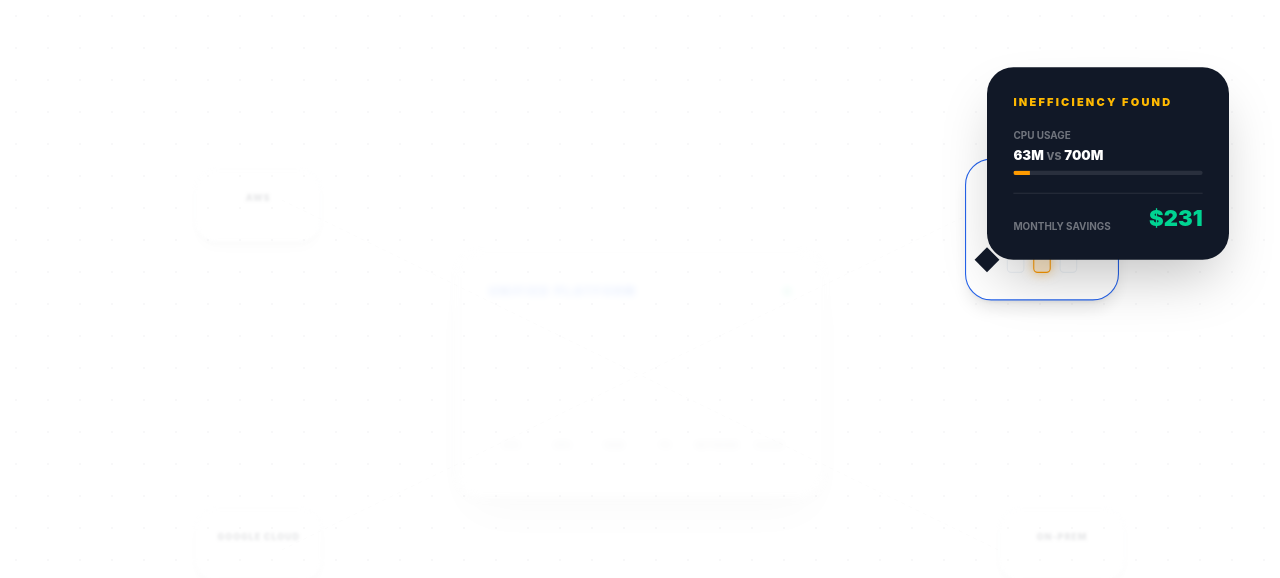
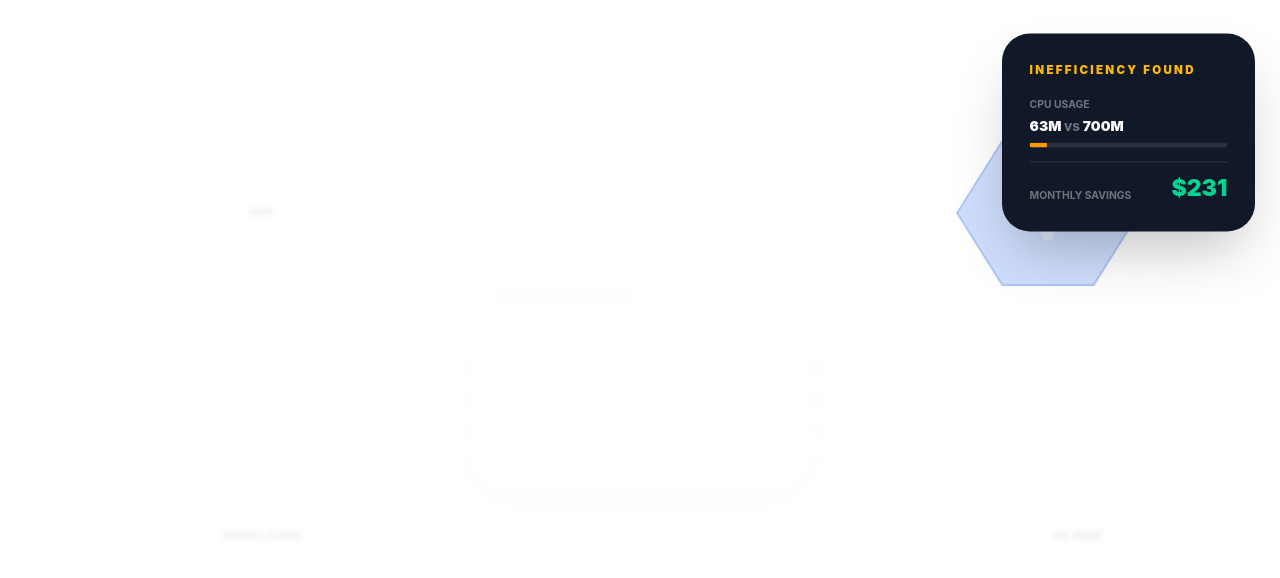
Before and after one commit to nagachaitanya0004/frontend-animation, a Next.js app: page / in a window 1280 px wide. Shown: the top 578 px of the page. Built offline with nearby package versions, Linux system fonts and the light colour scheme.

Commit message:
added multi-cloud cluster nodes with pod visuals

```diff
--- a/src/components/FeatureSection.tsx
+++ b/src/components/FeatureSection.tsx
@@ -2,6 +2,63 @@
 
 import React, { useState, useEffect } from 'react';
 import { motion, Variants, AnimatePresence } from 'framer-motion';
+
+// Hexagon clip-path utility
+const hexPath = "polygon(25% 0%, 75% 0%, 100% 50%, 75% 100%, 25% 100%, 0% 50%)";
+
+interface HexagonNodeProps {
+  label: string;
+  isFocused: boolean;
+  isOptimized: boolean;
+  stage: number;
+  children?: React.ReactNode;
+}
+
+const HexagonNode = ({ label, isFocused, isOptimized, stage, children }: HexagonNodeProps) => {
+  return (
+    <div className="relative group">
+      {/* Hexagon Border/Background Wrapper */}
+      <div
+        className={`w-40 h-32 flex flex-col items-center justify-center transition-all duration-500 relative
+          ${isFocused
+            ? (isOptimized ? 'bg-emerald-500/10' : 'bg-[var(--accent)]/10')
+            : 'bg-[var(--card-bg)]'
+          }
+        `}
+        style={{ clipPath: hexPath }}
+      >
+        {/* Actual Hexagon Content Area */}
+        <div
+          className={`absolute inset-[2px] flex flex-col items-center justify-center transition-all duration-500
+            ${isFocused
+              ? (isOptimized ? 'bg-emerald-50/50 dark:bg-emerald-950/20' : 'bg-blue-50/50 dark:bg-blue-950/20')
+              : 'bg-[var(--card-bg)]'
+            }
+          `}
+          style={{ clipPath: hexPath }}
+        >
+          <span className={`text-[10px] font-black uppercase tracking-widest mb-1 transition-colors
+            ${isFocused ? (isOptimized ? 'text-emerald-500' : 'text-[var(--accent)]') : 'opacity-60'}
+          `}>
+            {label}
+          </span>
+          {children}
+        </div>
+
+        {/* Highlight Border Overlay */}
+        <div
+          className={`absolute inset-0 pointer-events-none transition-all duration-500
+            ${isFocused
+              ? (isOptimized ? 'bg-emerald-500/30' : 'bg-[var(--accent)]/30')
+              : 'bg-[var(--card-border)]/50'
+            }
+          `}
+          style={{ clipPath: hexPath, zIndex: -1 }}
+        />
+      </div>
+    </div>
+  );
+};
 
 export default function FeatureSection() {
   const [stage, setStage] = useState(0); // 0: Unified, 1: Focused, 2: Optimized
@@ -15,7 +72,6 @@ export default function FeatureSection() {
     const timer2 = setTimeout(() => {
       if (stage === 1) setSavings(237);
     }, 3500); // 3.5s: Initial savings increment
-
     const timer3 = setTimeout(() => setShowCursor(true), 4500); // 4.5s: Cursor starts moving
 
     return () => {
@@ -26,21 +82,20 @@ export default function FeatureSection() {
   }, [stage]);
 
   const onCursorReached = () => {
-    // Triggered when cursor finishes its animation path to the pod
     setTimeout(() => {
       setIsOptimized(true);
       setSavings(242);
       setStage(2);
-    }, 200); // Small pause for the "click"
+    }, 200);
   };
 
   const nodeVariants: Variants = {
     hidden: { opacity: 0, scale: 0.8 },
     visible: (id: string) => ({
       opacity: stage === 0 ? 1 : (id === 'azure' ? 1 : 0.15),
-      scale: stage === 0 ? 1 : (id === 'azure' ? 1.1 : 0.9),
-      x: stage >= 1 && id !== 'azure' ? (id.includes('left') ? -20 : 20) : 0,
-      filter: stage >= 1 && id !== 'azure' ? 'blur(2px)' : 'blur(0px)',
+      scale: stage === 0 ? 1 : (id === 'azure' ? 1.15 : 0.85),
+      x: stage >= 1 && id !== 'azure' ? (id.includes('left') ? -30 : 30) : 0,
+      filter: stage >= 1 && id !== 'azure' ? 'blur(3px)' : 'blur(0px)',
       transition: { duration: 0.8, ease: [0.16, 1, 0.3, 1] }
     })
   };
@@ -48,23 +103,22 @@ export default function FeatureSection() {
   const dashboardVariants: Variants = {
     hidden: { opacity: 0, scale: 0.9 },
     visible: {
-      opacity: stage === 0 ? 1 : 0.1,
-      scale: stage === 0 ? 1 : 0.95,
-      filter: stage >= 1 ? 'blur(4px)' : 'blur(0px)',
+      opacity: stage === 0 ? 1 : 0.05,
+      scale: stage === 0 ? 1 : 0.9,
+      filter: stage >= 1 ? 'blur(6px)' : 'blur(0px)',
       transition: { duration: 0.8, ease: "easeOut" }
     }
   };
 
   const nodes = [
-    { id: 'aws', label: 'AWS', pos: 'top-0 left-0 md:top-10 md:left-10' },
-    { id: 'azure', label: 'Azure', pos: 'top-0 right-0 md:top-10 md:right-10' },
-    { id: 'gcp', label: 'Google Cloud', pos: 'bottom-0 left-0 md:bottom-10 md:left-10' },
-    { id: 'prem', label: 'On-Prem', pos: 'bottom-0 right-0 md:bottom-10 md:right-10' },
+    { id: 'aws', label: 'AWS', pos: 'top-0 left-0 md:top-6 md:left-6' },
+    { id: 'azure', label: 'Azure', pos: 'top-0 right-0 md:top-6 md:right-6' },
+    { id: 'gcp', label: 'Google Cloud', pos: 'bottom-0 left-0 md:bottom-6 md:left-6' },
+    { id: 'prem', label: 'On-Prem', pos: 'bottom-0 right-0 md:bottom-6 md:right-6' },
   ];
 
   return (
     <section className="relative py-24 px-4 min-h-[750px] flex items-center justify-center bg-[var(--bg)] overflow-hidden">
-      {/* Subtle Grid Background */}
       <div className="absolute inset-0 opacity-[0.03] pointer-events-none"
            style={{ backgroundImage: 'radial-gradient(circle, var(--text) 1px, transparent 1px)', backgroundSize: '32px 32px' }} />
 
@@ -80,7 +134,7 @@ export default function FeatureSection() {
             <motion.div
               initial={{ opacity: 0, scale: 0.5, y: -20 }}
               animate={{ opacity: 1, scale: 1, y: 0 }}
-              className="absolute top-[-40px] left-1/2 -translate-x-1/2 z-[60] flex flex-col items-center"
+              className="absolute top-[-60px] left-1/2 -translate-x-1/2 z-[60] flex flex-col items-center"
             >
               <div className="bg-emerald-500 text-white px-6 py-2 rounded-full text-[10px] font-black uppercase tracking-[0.3em] shadow-2xl shadow-emerald-500/20">
                 Optimization Success
@@ -95,7 +149,7 @@ export default function FeatureSection() {
         {/* Central Dashboard */}
         <motion.div
           variants={dashboardVariants}
-          className="absolute top-1/2 left-1/2 -translate-x-1/2 -translate-y-1/2 w-full max-w-sm p-8 bg-[var(--card-bg)] border border-[var(--card-border)] rounded-3xl shadow-2xl z-20"
+          className="absolute top-1/2 left-1/2 -translate-x-1/2 -translate-y-1/2 w-full max-w-sm p-8 bg-[var(--card-bg)] border border-[var(--card-border)] rounded-[3rem] shadow-2xl z-20"
         >
           <div className="flex items-center justify-between mb-8">
             <h3 className="text-xs font-black uppercase tracking-[0.2em] text-[var(--accent)]">Unified Platform</h3>
@@ -119,32 +173,27 @@ export default function FeatureSection() {
           </div>
         </motion.div>
 
-        {/* Orbiting Nodes */}
+        {/* Orbiting Hexagon Nodes */}
         {nodes.map((node) => (
           <motion.div
             key={node.id}
             custom={node.id}
             variants={nodeVariants}
-            className={`absolute ${node.pos} p-6 border rounded-3xl shadow-lg z-30 min-w-[140px] flex flex-col items-center justify-center transition-all duration-500
-              ${node.id === 'azure' && stage >= 1
-                ? (stage === 2 ? 'border-emerald-500/30' : 'border-[var(--accent)]') + ' bg-[var(--card-bg)] shadow-[0_20px_50px_rgba(37,99,235,0.1)]'
-                : 'border-[var(--card-border)] bg-[var(--card-bg)]'
-              }
-            `}
+            className={`absolute ${node.pos} z-30 flex flex-col items-center justify-center`}
           >
-            <span className={`text-[10px] font-black uppercase tracking-widest mb-4 transition-colors
-              ${node.id === 'azure' && stage >= 1 ? (stage === 2 ? 'text-emerald-500' : 'text-[var(--accent)]') : 'opacity-60'}
-            `}>
-              {node.label}
-            </span>
-
-            {/* Azure Pods Grid */}
+            <HexagonNode
+              label={node.label}
+              isFocused={node.id === 'azure' && stage >= 1}
+              isOptimized={isOptimized}
+              stage={stage}
+            >
+              {/* Azure Pods Hex-Cluster */}
               <AnimatePresence>
                 {node.id === 'azure' && stage >= 1 && (
                   <motion.div
-                  initial={{ opacity: 0, y: 10 }}
+                    initial={{ opacity: 0, y: 5 }}
                     animate={{ opacity: 1, y: 0 }}
-                  className="grid grid-cols-3 gap-2 mt-2"
+                    className="flex flex-wrap items-center justify-center gap-1 max-w-[80px]"
                   >
                     {[0, 1, 2, 3, 4, 5].map((i) => (
                       <motion.div
@@ -155,20 +204,22 @@ export default function FeatureSection() {
                           opacity: (i === 4 && isOptimized) ? 0 : 1,
                         }}
                         transition={{
-                        delay: i === 4 && isOptimized ? 0 : 0.1 * i,
-                        duration: i === 4 && isOptimized ? 0.4 : 0.3
+                          delay: i === 4 && isOptimized ? 0 : 0.05 * i,
                         }}
-                      className={`w-4 h-4 rounded-sm border transition-all duration-500 ${i === 4
-                        ? (isOptimized ? 'border-dashed border-emerald-500' : 'border-amber-500 bg-amber-500/20 shadow-[0_0_10px_rgba(245,158,11,0.5)]')
-                        : 'border-[var(--card-border)] bg-[var(--bg)]'
-                      }`}
+                        className={`w-3 h-3 transition-all duration-500 relative
+                          ${i === 4
+                            ? (isOptimized ? 'bg-emerald-500/20' : 'bg-amber-500/40 shadow-[0_0_8px_rgba(245,158,11,0.5)]')
+                            : 'bg-[var(--card-border)]/50'
+                          }
+                        `}
+                        style={{ clipPath: hexPath }}
                       >
-                      {/* Interaction Ripple */}
                         {i === 4 && isOptimized && (
                           <motion.div
                             initial={{ scale: 1, opacity: 0.5 }}
                             animate={{ scale: 4, opacity: 0 }}
-                          className="absolute inset-0 bg-emerald-500 rounded-full"
+                            className="absolute inset-0 bg-emerald-500"
+                            style={{ clipPath: hexPath }}
                           />
                         )}
                       </motion.div>
@@ -176,20 +227,20 @@ export default function FeatureSection() {
                   </motion.div>
                 )}
               </AnimatePresence>
+            </HexagonNode>
 
             {/* Waste Detection Popup */}
             <AnimatePresence>
               {node.id === 'azure' && stage === 1 && (
                 <motion.div
                   initial={{ opacity: 0, x: 20, y: -20, scale: 0.9 }}
-                  animate={{ opacity: 1, x: 60, y: -60, scale: 1 }}
+                  animate={{ opacity: 1, x: 70, y: -70, scale: 1 }}
                   exit={{ opacity: 0, scale: 0.8 }}
                   className="absolute p-6 bg-[var(--text)] text-[var(--bg)] rounded-3xl shadow-2xl z-50 min-w-[220px] pointer-events-none origin-bottom-left"
                 >
                   <div className="flex flex-col gap-4">
                     <div className="text-[10px] font-black uppercase tracking-[0.2em] text-amber-400">Inefficiency Found</div>
-
-                    <div className="space-y-4">
+                    <div className="space-y-3">
                       <div>
                         <div className="text-[9px] uppercase font-bold opacity-40 mb-1">CPU Usage</div>
                         <div className="text-xs font-black">63M <span className="opacity-40 font-bold">vs</span> 700M</div>
@@ -197,7 +248,6 @@ export default function FeatureSection() {
                           <div className="h-full bg-amber-500" style={{ width: '9%' }} />
                         </div>
                       </div>
-
                       <div className="pt-2 border-t border-white/10 flex justify-between items-end">
                         <div className="text-[9px] uppercase font-bold opacity-40">Monthly Savings</div>
                         <motion.div
@@ -211,8 +261,6 @@ export default function FeatureSection() {
                       </div>
                     </div>
                   </div>
-                  {/* Attachment Line */}
-                  <div className="absolute -bottom-2 -left-2 w-4 h-4 bg-[var(--text)] rotate-45 -z-10" />
                 </motion.div>
               )}
             </AnimatePresence>
@@ -224,13 +272,13 @@ export default function FeatureSection() {
           {showCursor && !isOptimized && (
             <motion.div
               initial={{ x: '50vw', y: '50vh', opacity: 0 }}
-              animate={{ x: '78vw', y: '16vh', opacity: 1 }}
+              animate={{ x: '76vw', y: '12vh', opacity: 1 }}
               transition={{ duration: 1.5, ease: "easeInOut" }}
               onAnimationComplete={onCursorReached}
               className="fixed z-[100] pointer-events-none drop-shadow-xl"
             >
               <div className="bg-white p-2 rounded-full border border-[var(--card-border)] ring-4 ring-black/5 animate-pulse">
-                <svg width="20" height="20" viewBox="0 0 24 24" fill="var(--text)">
+                <svg width="18" height="18" viewBox="0 0 24 24" fill="var(--text)">
                   <path d="M7.5 1h1.5v2.24l7.14 7.14L11.5 13l-4 4V1zm1.5 1.5v12.26l2.12-2.12 3.86-3.86-5.98-5.98V2.5z" />
                 </svg>
               </div>
@@ -238,15 +286,13 @@ export default function FeatureSection() {
           )}
         </AnimatePresence>
 
-        {/* Decorative Connection Lines */}
-        <svg className="absolute inset-0 w-full h-full -z-0 opacity-[0.05] pointer-events-none hidden md:block transition-opacity duration-1000"
-             style={{ opacity: stage === 0 ? 0.05 : 0.01 }}>
+        <svg className="absolute inset-0 w-full h-full -z-0 opacity-[0.03] pointer-events-none hidden md:block transition-opacity duration-1000"
+             style={{ opacity: stage === 0 ? 0.03 : 0.01 }}>
           <line x1="15%" y1="15%" x2="50%" y2="50%" stroke="var(--text)" strokeWidth="1" strokeDasharray="4 4" />
           <line x1="85%" y1="15%" x2="50%" y2="50%" stroke="var(--text)" strokeWidth="1" strokeDasharray="4 4" />
           <line x1="15%" y1="85%" x2="50%" y2="50%" stroke="var(--text)" strokeWidth="1" strokeDasharray="4 4" />
           <line x1="85%" y1="85%" x2="50%" y2="50%" stroke="var(--text)" strokeWidth="1" strokeDasharray="4 4" />
         </svg>
-
       </motion.div>
     </section>
   );
```
Lines whose indentation alone changed are shown as unchanged.
